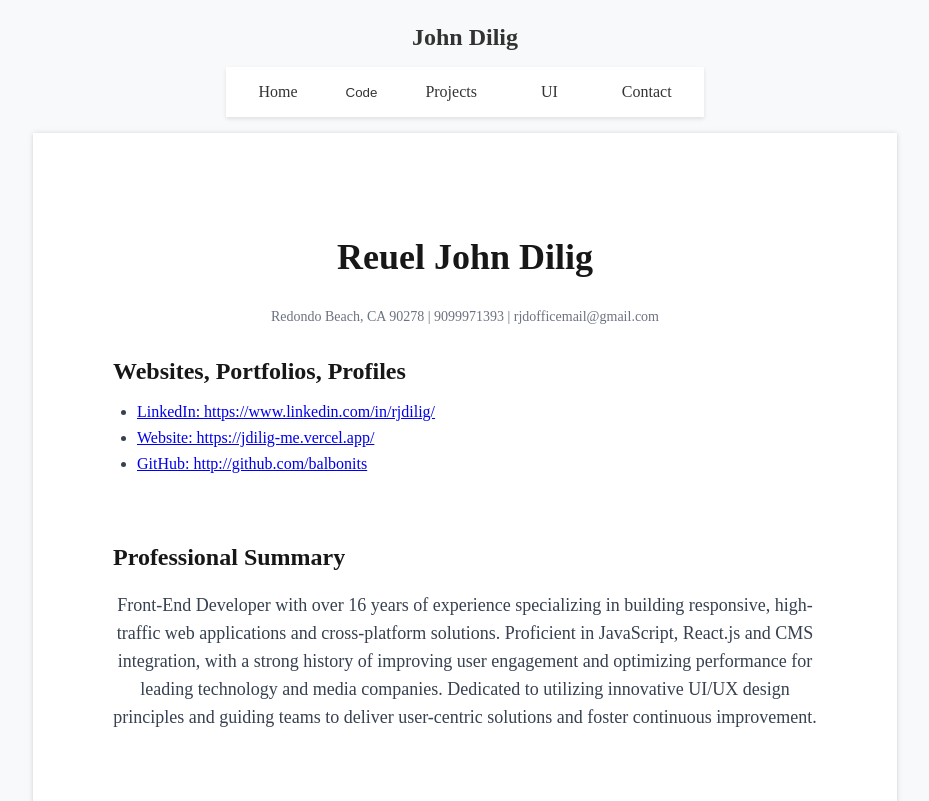
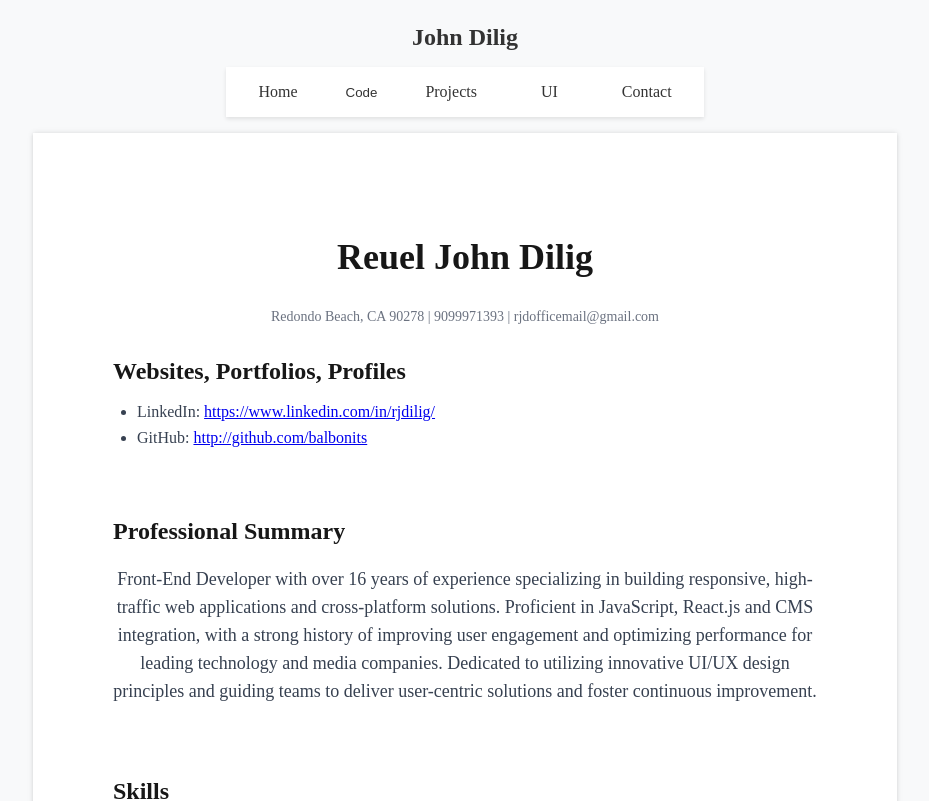
Before and after one commit to balbonits/jdilig-me, a Next.js app: page / in a window 1280 px wide. Shown: the top 801 px of the page, without its empty margins (175-1104 px from the left). Built offline with nearby package versions, Linux system fonts and the light colour scheme.

Commit message:
updated links

```diff
--- a/src/components/layout/Footer/Footer.tsx
+++ b/src/components/layout/Footer/Footer.tsx
@@ -7,8 +7,11 @@ const FooterLayout = () => {
     <footer>
         <address>
             Redondo Beach, CA, USA <br />
-            <a href='https://www.linkedin.com/in/rjdilig/' target='_blank' rel='noopener noreferrer'>LinkedIn</a>
         </address>
+        <ul>
+            <li><a href='https://www.linkedin.com/in/rjdilig/' target='_blank' rel='noopener noreferrer'>LinkedIn</a></li>
+            <li><a href='https://github.com/balbonits' target='_blank' rel='noopener noreferrer'>GitHub</a></li>
+        </ul>
         <nav>
             <FooterNav />
         </nav>
--- a/src/components/resume/Resume.tsx
+++ b/src/components/resume/Resume.tsx
@@ -8,9 +8,8 @@ export default function Resume() {
             <section className="resume-section">
                 <h2 className="section-title">Websites, Portfolios, Profiles</h2>
                 <ul className="list-disc">
-                    <li><a href="https://www.linkedin.com/in/rjdilig/" target="_blank" rel="noopener noreferrer">LinkedIn: https://www.linkedin.com/in/rjdilig/</a></li>
-                    <li><a href="https://jdilig-me.vercel.app/" target="_blank" rel="noopener noreferrer">Website: https://jdilig-me.vercel.app/</a></li>
-                    <li><a href="http://github.com/balbonits" target="_blank" rel="noopener noreferrer">GitHub: http://github.com/balbonits</a></li>
+                    <li>LinkedIn: <a href="https://www.linkedin.com/in/rjdilig/" target="_blank" rel="noopener noreferrer">https://www.linkedin.com/in/rjdilig/</a></li>
+                    <li>GitHub: <a href="http://github.com/balbonits" target="_blank" rel="noopener noreferrer">http://github.com/balbonits</a></li>
                 </ul>
             </section>
 
```
